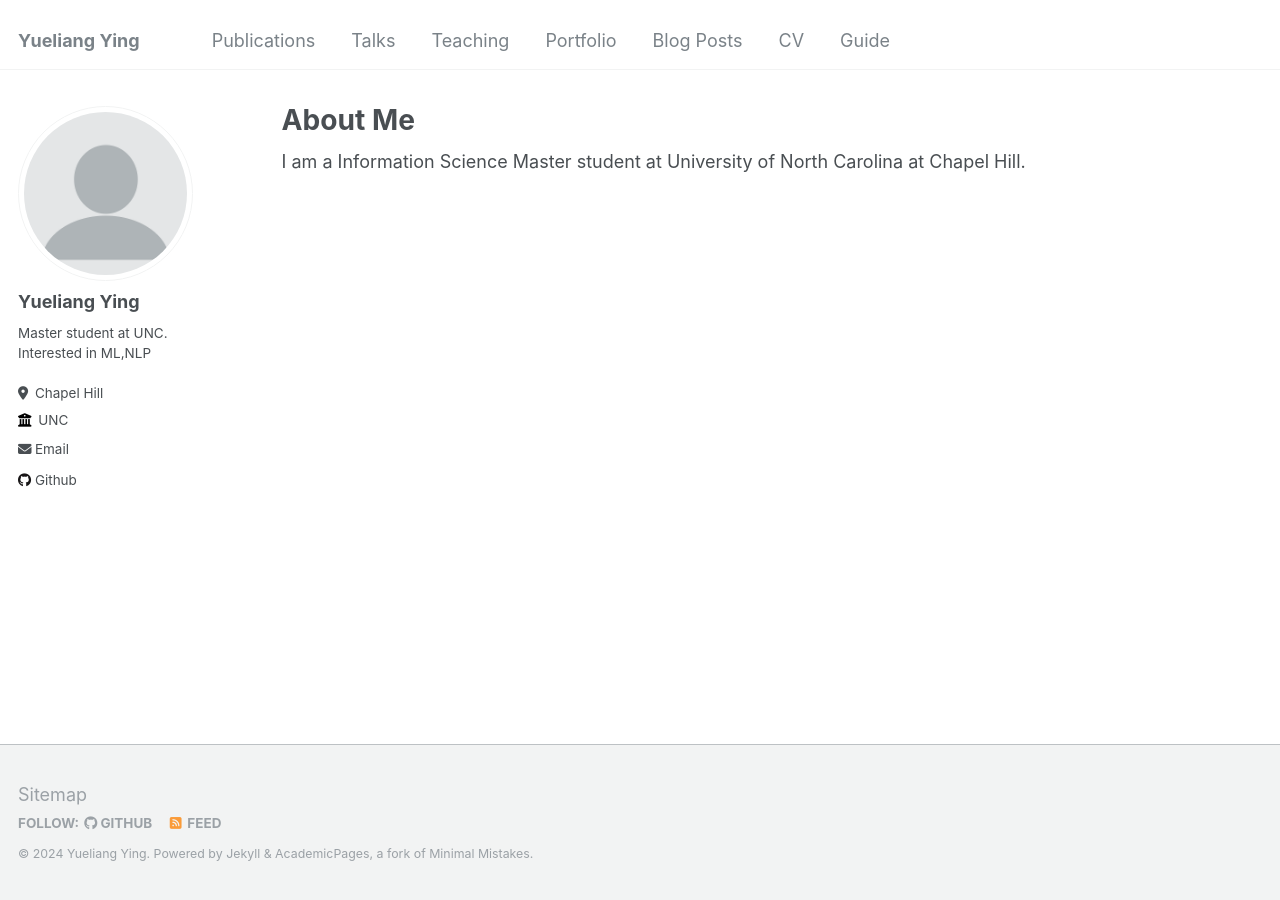
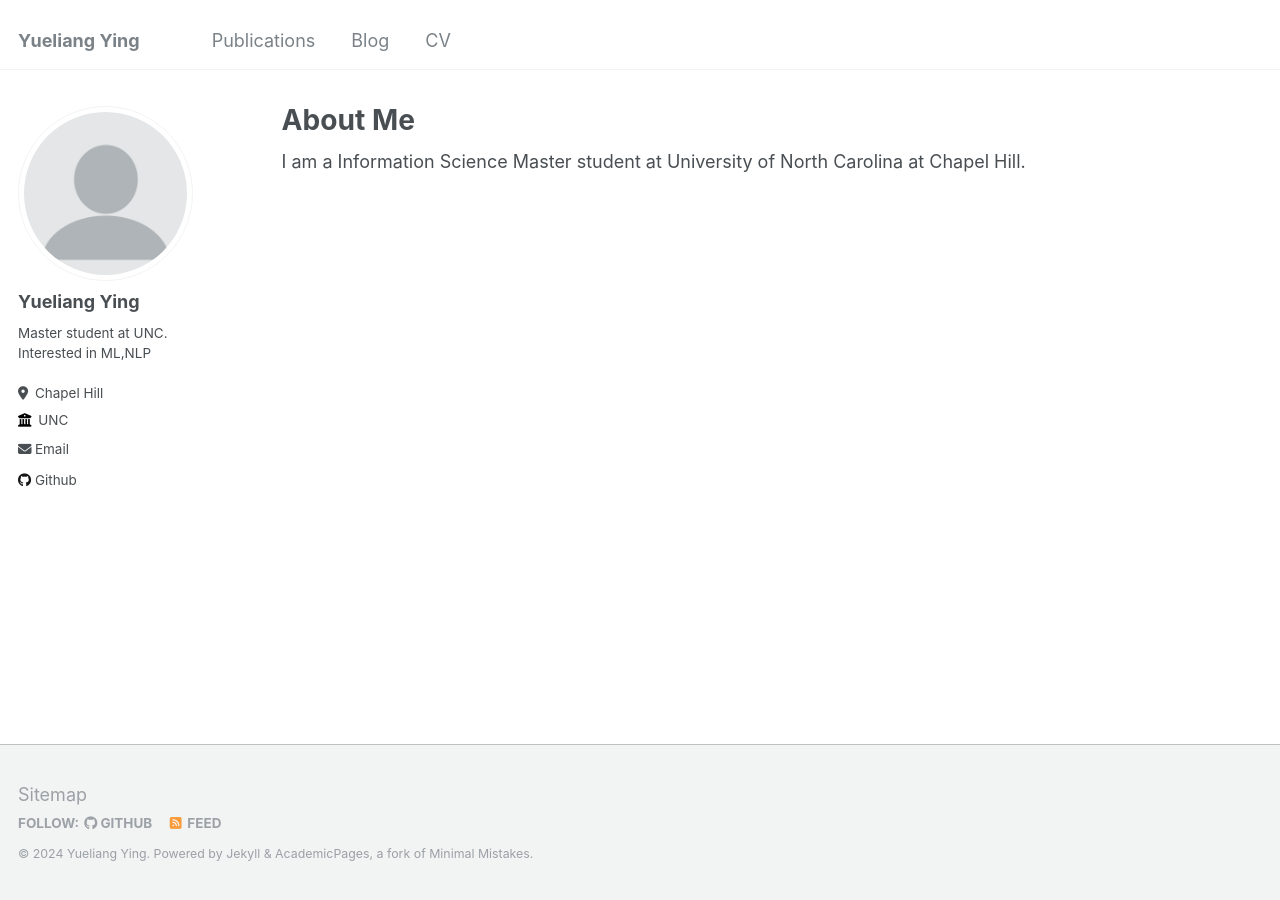
Before and after one commit to Snseam/snseam.github.io, a Jekyll site: the page built from _pages/about.md, in a window 1280 px wide. Built offline with Jekyll 4.4.1, drawn with Linux system fonts in a browser that asks for light colours.

Commit message:
Update navigation.yml

```diff
--- a/_data/navigation.yml
+++ b/_data/navigation.yml
@@ -3,20 +3,14 @@ main:
   - title: "Publications"
     url: /publications/
 
-  - title: "Talks"
-    url: /talks/
+  # - title: "Talks"
+  #   url: /talks/
 
-  - title: "Teaching"
-    url: /teaching/
+  # - title: "Teaching"
+  #   url: /teaching/
 
-  - title: "Portfolio"
-    url: /portfolio/
-
-  - title: "Blog Posts"
+  - title: "Blog"
     url: /year-archive/
 
   - title: "CV"
     url: /cv/
-
-  - title: "Guide"
-    url: /markdown/
```
